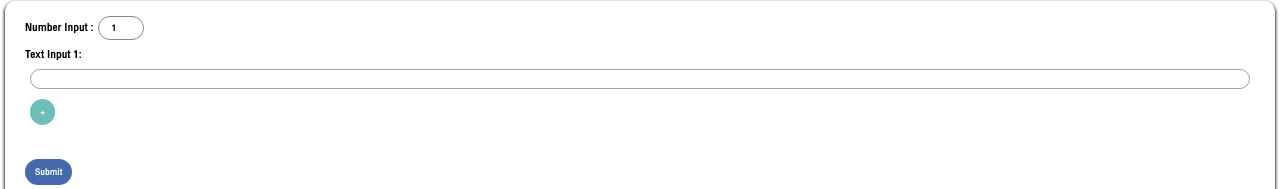
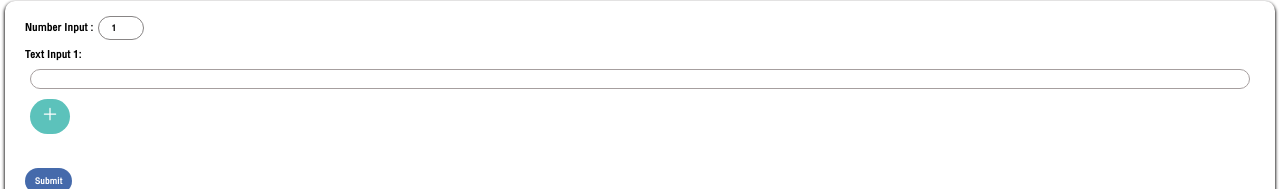
Before and after one commit to Prathana2000/Senior-Project-, a React (Create React App) app: page / in a window 1280 px wide. Shown: the part 324-513 px from the top of the page. Built offline with nearby package versions, Linux system fonts and the light colour scheme; the HTML template or start-up script is replaced by a standard one.

Commit message:
install react-icon
add, remove button

```diff
--- a/package.json
+++ b/package.json
@@ -12,7 +12,7 @@
     "axios": "^1.3.4",
     "react": "^18.2.0",
     "react-dom": "^18.2.0",
-    "react-icons": "^4.7.1",
+    "react-icons": "^4.8.0",
     "react-scripts": "5.0.1",
     "uuidv4": "^6.2.13",
     "web-vitals": "^2.1.4"
--- a/src/components/FormComponent.js
+++ b/src/components/FormComponent.js
@@ -2,6 +2,7 @@ import { useState } from "react";
 import React from "react";
 import "./FormComponent.scss";
 import Axios from "axios";
+import { IoTrashBin, IoAdd } from "react-icons/io5";
 // import { uuid } from 'uuidv4';
 
 /*ผู้ใช้งานกรอกข้อมูลที่ใช้ในการจำแนกคลาส*/
@@ -95,12 +96,12 @@ function FromComponent() {
                 type="button"
                 onClick={() => handleRemove(index)}
               >
-                -
+                <IoTrashBin size={20}/>
               </button>
             )}
             {index === texts.length - 1 && index < 9 && (
               <button className="add-btn" type="button" onClick={handleAdd}>
-                +
+                <IoAdd  size={20}/>
               </button>
             )}
           </div>
--- a/src/components/FormComponent.scss
+++ b/src/components/FormComponent.scss
@@ -57,7 +57,7 @@
 }
 
 .add-btn {
-  background-color: rgb(109, 190, 185);
+  background-color: rgb(92, 194, 187);
   margin: 5px;
   color: white;
   border: black;
```
Also changed, not shown: 1 other file (tests, documents, lock files or other folders).
